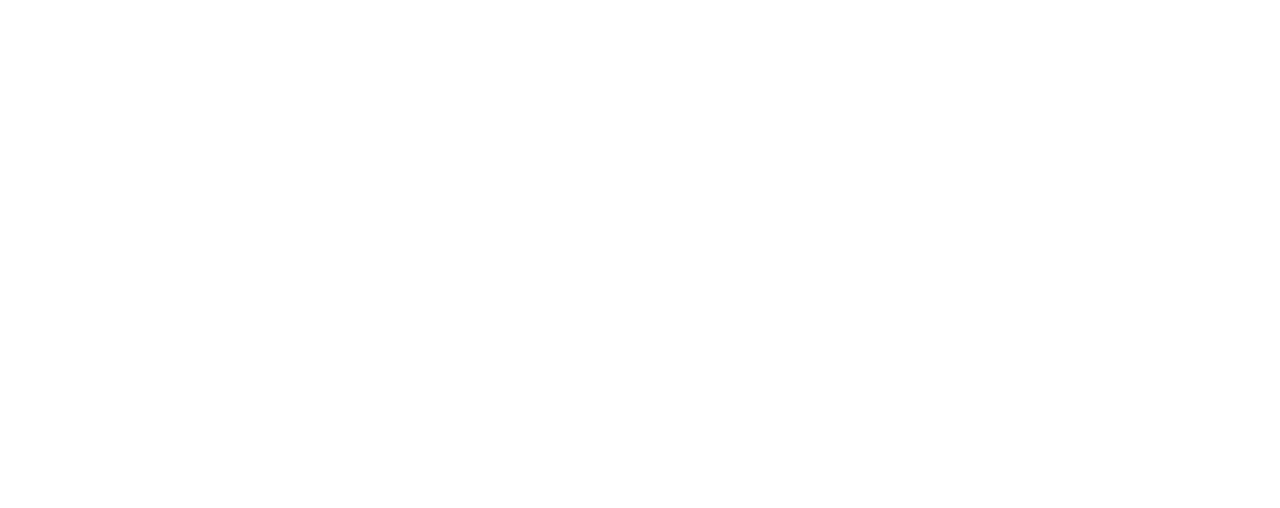
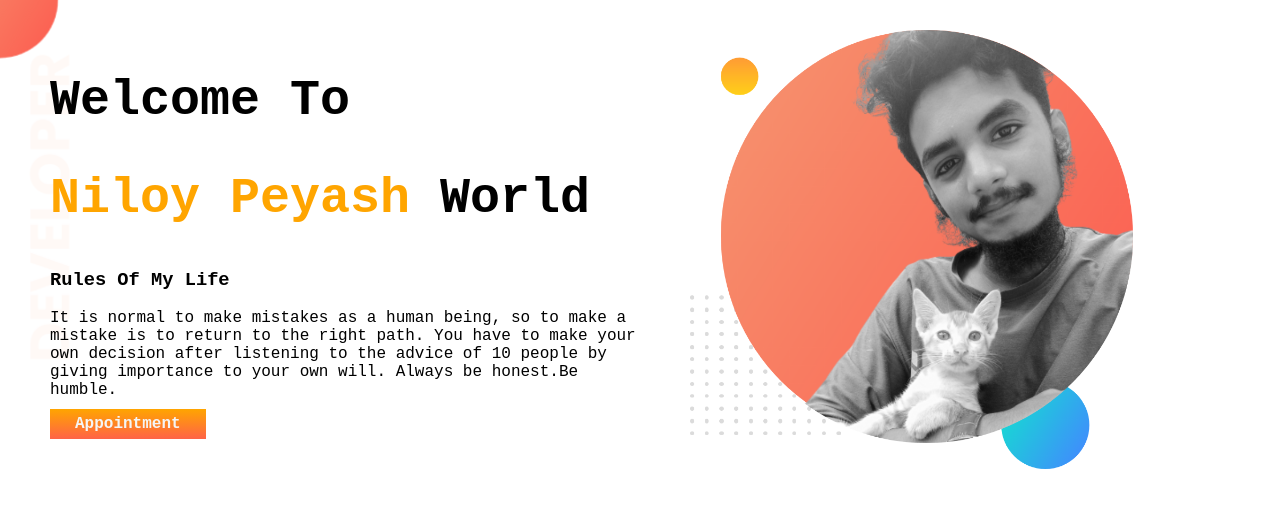
Before and after one commit to peyashuddin/my-project-repo, a plain HTML site: page index.html in a window 1280 px wide. Drawn offline with Linux system fonts and the light colour scheme.

Commit message:
top-bar added

```diff
--- a/index.html
+++ b/index.html
@@ -1,13 +1,35 @@
 <!DOCTYPE html>
 <html lang="en">
+
 <head>
     <meta charset="UTF-8">
     <meta http-equiv="X-UA-Compatible" content="IE=edge">
     <meta name="viewport" content="width=device-width, initial-scale=1.0">
     <title>PEYASH|Portfolio</title>
+    <link rel="preconnect" href="https://fonts.googleapis.com">
+    <link rel="preconnect" href="https://fonts.gstatic.com" crossorigin>
+    <link href="https://fonts.googleapis.com/css2?family=Lato:ital@1&family=Montserrat:ital@1&display=swap"
+        rel="stylesheet">
     <link rel="stylesheet" href="style.css">
 </head>
+
 <body>
+    <section class="top-bar">
+        <div class="container">
+            <h1>Welcome To </h1>
+            <h1><span class="bright">Niloy Peyash</span> World</h1>
+            <h3>Rules Of My Life</h3>
+            <p>
+                It is normal to make mistakes as a human being, so to make a mistake is to return to the right path.
+                You have to make your own decision after listening to the advice of 10 people by giving importance
+                to your own will. Always be honest.Be humble.
+            </p>
+            <a class="appointment-button" target="_blank" href="">Appointment</a>
+        </div>
+        <div class="container">
+            <img src="images/my-bg.png" alt="background">
+        </div>
+    </section>
+</body>
 
-</body>
 </html>
--- a/style.css
+++ b/style.css
@@ -1,4 +1,40 @@
-*{
-    margin:0px;
-    padding:0px;
+body {
+    font-family: 'Lato', sans-serif;
+    font-family: 'Montserrat', sans-serif;
+    font-family: 'Roboto Mono', monospace;
+    margin: 0px;
+    padding: 0px;
 }
+
+h1 {
+    font-size: 50px;
+}
+
+.bright {
+    color: orange;
+}
+
+.top-bar {
+    display: flex;
+    background-image: url(images/top-banner.png);
+    background-repeat: no-repeat;
+}
+
+.container {
+    width: 50%;
+    padding-left: 50px;
+    padding-top: 30px;
+}
+
+.container img {
+    width: 75%;
+}
+
+.appointment-button {
+    text-decoration: none;
+    background-image: linear-gradient(orange, tomato);
+    padding: 6px 25px;
+    margin-top: 2px;
+    color: whitesmoke;
+    font-weight: 800;
+}
```
Also changed, not shown: images/dream-bg.png (added), images/exp-bg.png (added), images/my-bg.png (added), images/my-bg2.png (added), images/top-banner.png (added), showOff/IMG_20220602_193304-removebg-preview.png (added), showOff/IMG_20220623_031505-removebg-preview.png (added), 7 other files.
